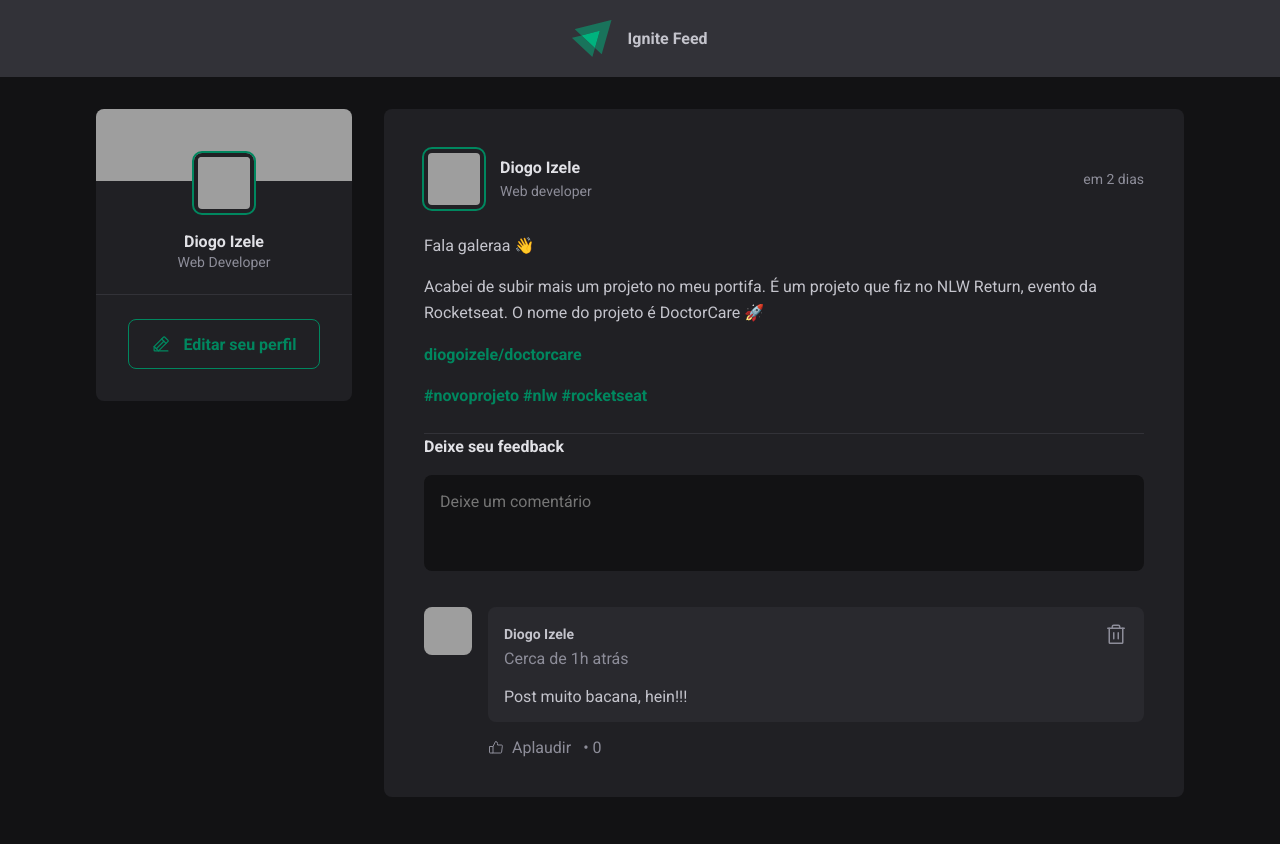
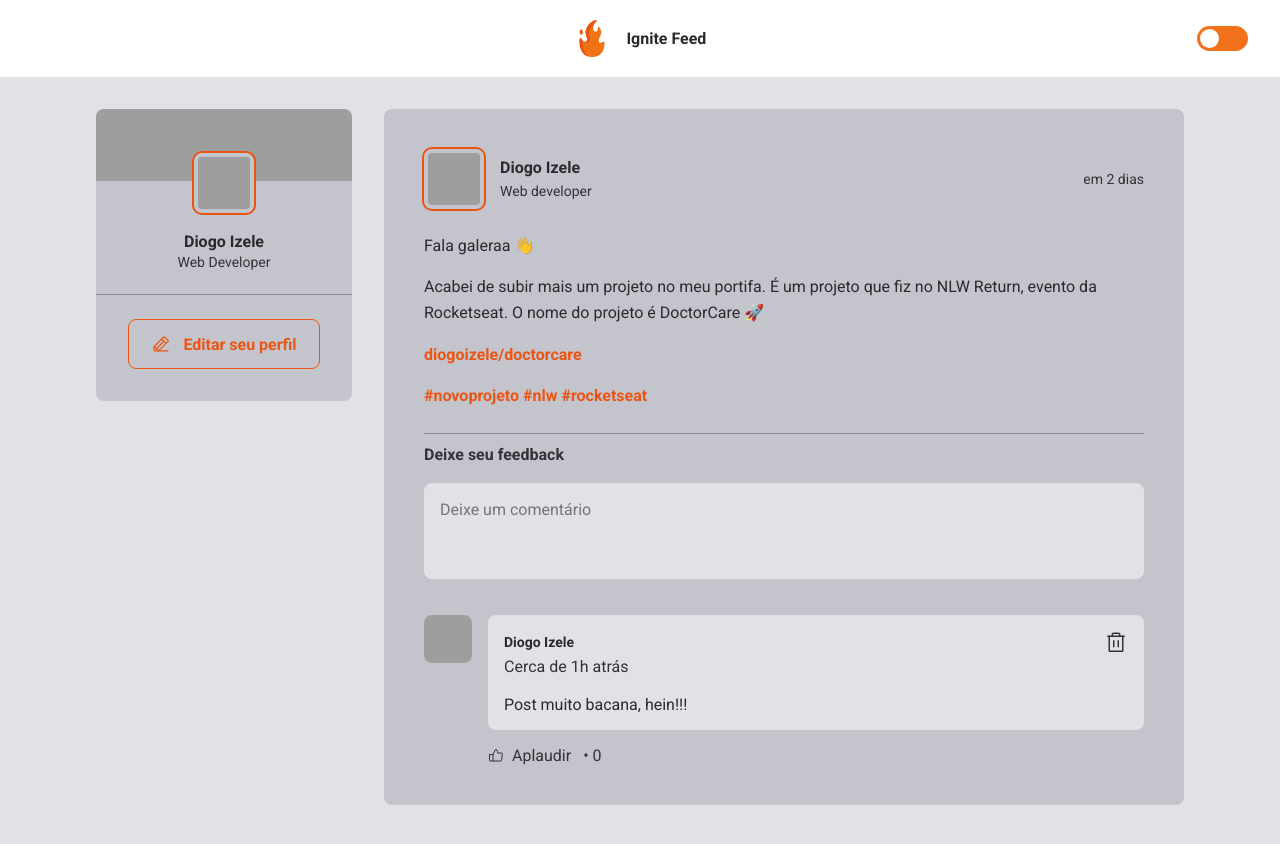
Before and after one commit to diogoizele/ignite-feed, a React (Vite) app: page / in a window 1280 px wide. Shown: the top 844 px of the page. Built offline with nearby package versions, Linux system fonts and the light colour scheme; grey boxes are pictures that could not be loaded.

Commit message:
feat(theme-mode): makes ignite-feed theme mode

```diff
--- a/src/components/avatar.module.css
+++ b/src/components/avatar.module.css
@@ -2,8 +2,8 @@
   width: calc(3rem + 12px);
   height: calc(3rem + 12px);
   border-radius: 8px;
-  border: 4px solid var(--gray-800);
-  outline: 2px solid var(--green-500);
+  border: 4px solid var(--papper-background);
+  outline: 2px solid var(--orange-500);
 }
 
 .avatarComment {
--- a/src/components/comment.module.css
+++ b/src/components/comment.module.css
@@ -5,13 +5,12 @@
   gap: 1rem;
 }
 
-
 .commentBox {
   flex: 1;
 }
 
 .commentContent {
-  background: var(--gray-700);
+  background: var(--app-background);
   border-radius: 8px;
   padding: 1rem;
 }
@@ -32,12 +31,12 @@
   display: block;
   font-size: 0.75;
   line-height: 1.6;
-  color: var(--gray-400);
+  color: var(--text-secondary);
 }
 
 .commentContent header button {
   background: transparent;
-  color: var(--gray-400);
+  color: var(--text-secondary);
   border: 0;
   cursor: pointer;
   line-height: 0;
@@ -52,7 +51,7 @@
 
 .commentContent p {
   margin-top: 1rem;
-  color: var(--gray-300);
+  color: var(--text-primary);
 }
 
 .commentBox footer {
@@ -62,7 +61,7 @@
 .commentBox footer button {
   background: transparent;
   border: 0;
-  color: var(--gray-400);
+  color: var(--text-secondary);
 
   display: flex;
   align-items: center;
@@ -75,7 +74,7 @@
 }
 
 .commentBox footer button:hover {
-  color: var(--green-300);
+  color: var(--orange-300);
 }
 
 .commentBox footer button span::before {
--- a/src/components/header.module.css
+++ b/src/components/header.module.css
@@ -1,13 +1,73 @@
 .header {
-  background-color: var(--gray-600);
+  background-color: var(--header-background);
 
   display: flex;
   justify-content: center;
   align-items: center;
   gap: 1rem;
   padding: 1.25rem 0;
+
+  position: relative;
 }
 
 .header img {
   height: 2.3rem;
 }
+
+.themeToggleContainer {
+  position: absolute;
+  right: 2rem;
+
+  display: flex;
+  align-items: center;
+  justify-content: center;
+  cursor: pointer;
+  transition: right 1s, left 1s;
+}
+
+.themeToggleLight {
+  height: 1.6rem;
+  width: 3.2rem;
+  background-color: var(--orange-300);
+
+  border-radius: 1.6rem;
+
+  transition: right 1s, left 1s;
+}
+
+.themeToggleLight::before {
+  content: "";
+  background-color: var(--white);
+  height: 1.2rem;
+  width: 1.2rem;
+
+  border-radius: 1rem;
+
+  position: absolute;
+  top: 3px;
+  left: 3px;
+  transition: right 1s, left 1s;
+}
+
+.themeToggleDark {
+  height: 1.6rem;
+  width: 3.2rem;
+  background-color: var(--orange-300);
+
+  border-radius: 1.6rem;
+  transition: right 1s, left 1s;
+}
+
+.themeToggleDark::before {
+  content: "";
+  background-color: var(--gray-800);
+  height: 1.2rem;
+  width: 1.2rem;
+
+  border-radius: 1rem;
+
+  position: absolute;
+  top: 3px;
+  right: 3px;
+  transition: right 1s, left 1s;
+}
--- a/src/components/header.tsx
+++ b/src/components/header.tsx
@@ -1,11 +1,74 @@
 import classes from "./header.module.css";
-import igniteLogo from "../assets/ignite-logo.svg";
+import igniteLogo from "../assets/ignite-logo.png";
+import { useEffect, useLayoutEffect, useState } from "react";
 
 export function Header() {
+  const [themeMode, setThemeMode] = useState<"light" | "dark">("light");
+
+  const handleToggleThemeMode = () => {
+    setThemeMode((current) => {
+      const newMode = current === "light" ? "dark" : "light";
+      localStorage.setItem(".themeMode", newMode);
+      return newMode;
+    });
+  };
+
+  useEffect(() => {
+    const mode = localStorage.getItem(".themeMode");
+    if (mode) {
+      setThemeMode(mode as "light" | "dark");
+    }
+  }, []);
+
+  useLayoutEffect(() => {
+    if (themeMode === "dark") {
+      document.documentElement.style.setProperty(
+        "--header-background",
+        "#323238"
+      );
+      document.documentElement.style.setProperty("--text-primary", "#c4c4cc");
+      document.documentElement.style.setProperty("--app-background", "#121214");
+      document.documentElement.style.setProperty(
+        "--papper-background",
+        "#202024"
+      );
+      document.documentElement.style.setProperty("--text-secondary", "#8d8d99");
+      document.documentElement.style.setProperty(
+        "--sidebar-secondary",
+        "#323238"
+      );
+    } else {
+      document.documentElement.style.setProperty("--header-background", "#fff");
+      document.documentElement.style.setProperty("--text-primary", "#29292e");
+      document.documentElement.style.setProperty("--text-secondary", "#323238");
+      document.documentElement.style.setProperty("--app-background", "#e1e1e6");
+      document.documentElement.style.setProperty(
+        "--papper-background",
+        "#c4c4cc"
+      );
+      document.documentElement.style.setProperty(
+        "--sidebar-secondary",
+        "#8d8d99"
+      );
+    }
+  }, [themeMode]);
+
   return (
     <header className={classes.header}>
       <img src={igniteLogo} alt="Logo do Ignite Feed" />
       <strong>Ignite Feed</strong>
+      <div
+        className={classes.themeToggleContainer}
+        onClick={handleToggleThemeMode}
+      >
+        <div
+          className={
+            themeMode === "light"
+              ? classes.themeToggleLight
+              : classes.themeToggleDark
+          }
+        />
+      </div>
     </header>
   );
 }
--- a/src/components/post.module.css
+++ b/src/components/post.module.css
@@ -1,5 +1,5 @@
 .post {
-  background: var(--gray-800);
+  background: var(--papper-background);
   border-radius: 8px;
   padding: 2.5rem;
 }
@@ -10,7 +10,7 @@
 
 .content {
   line-height: 1.6;
-  color: var(--gray-300);
+  color: var(--text-primary);
   margin-top: 1.5rem;
 }
 
@@ -20,12 +20,12 @@
 
 .content a {
   font-weight: bold;
-  color: var(--green-500);
+  color: var(--orange-500);
   text-decoration: none;
 }
 
 .content a:hover {
-  color: var(--green-300);
+  color: var(--orange-300);
 }
 
 .post > header {
@@ -36,7 +36,7 @@
 
 .post > header time {
   font-size: 0.875rem;
-  color: var(--gray-400);
+  color: var(--text-secondary);
 }
 
 .author {
@@ -47,14 +47,14 @@
 
 .authorInfo strong {
   display: block;
-  color: var(--gray-100);
+  color: var(--text-primary);
   line-height: 1.6;
 }
 
 .authorInfo span {
   display: block;
   font-size: 0.875rem;
-  color: var(--gray-400);
+  color: var(--text-secondary);
   line-height: 1.6;
 }
 
@@ -62,12 +62,13 @@
   width: "100%";
   margin-top: 1.5rem;
   border-top: 1.5rem;
-  border-top: 1px solid var(--gray-600);
+  border-top: 1px solid var(--sidebar-secondary);
+  padding-top: 0.5rem;
 }
 
 .commentForm > strong {
   line-height: 1.6;
-  color: var(--gray-100);
+  color: var(--text-secondary);
 }
 
 .commentForm > textarea {
@@ -75,8 +76,8 @@
   height: 6rem;
   padding: 1rem;
 
-  background: var(--gray-900);
-  color: var(--gray-100);
+  background: var(--app-background);
+  color: var(--text-primary);
   line-height: 1.4;
   margin-top: 1rem;
 
@@ -100,7 +101,7 @@
   margin-top: 1rem;
   border-radius: 8px;
   border: 0;
-  background: var(--green-500);
+  background: var(--orange-500);
   color: var(--white);
   font-weight: bold;
   cursor: pointer;
@@ -114,7 +115,7 @@
 }
 
 .commentForm button[type="submit"]:not(:disabled):hover {
-  background: var(--green-300);
+  background: var(--orange-300);
 }
 
 .commentList {
--- a/src/components/sidebar.module.css
+++ b/src/components/sidebar.module.css
@@ -1,5 +1,5 @@
 .sidebar {
-  background-color: var(--gray-800);
+  background-color: var(--papper-background);
   overflow: hidden;
   border-radius: 0.5rem;
 }
@@ -19,13 +19,13 @@
 
 .profile strong {
   margin-top: 1rem;
-  color: var(--gray-100);
+  color: var(--text-primary);
   line-height: 1.6;
 }
 
 .profile span {
   font-size: 0.875rem;
-  color: var(--gray-400);
+  color: var(--text-secondary);
 }
 
 .profile img {
@@ -33,7 +33,7 @@
 }
 
 .sidebar footer {
-  border-top: 1px solid var(--gray-600);
+  border-top: 1px solid var(--sidebar-secondary);
   margin-top: 1.5rem;
   padding: 1.5rem 2rem 2rem;
 }
@@ -41,8 +41,8 @@
 .sidebar footer a {
   width: 100%;
   background: transparent;
-  color: var(--green-500);
-  border: 1px solid var(--green-500);
+  color: var(--orange-500);
+  border: 1px solid var(--orange-500);
   border-radius: 0.5rem;
   height: 50px;
   padding: 0 1rem;
@@ -61,5 +61,5 @@
 
 .sidebar footer a:hover {
   color: var(--white);
-  background: var(--green-500);
+  background: var(--orange-500);
 }
--- a/src/global.css
+++ b/src/global.css
@@ -8,15 +8,24 @@
   --gray-800: #202024;
   --gray-900: #121214;
 
-  --green-300: #00b37e;
-  --green-500: #00875f;
+  --orange-300: #f2721c;
+  --orange-500: #ea5513;
 
-  --red-500: #f75a6b;
+  --red-500: #bc2432;
+
+  --header-background: var(--gray-600);
+  --text-primary: var(--gray-300);
+  --text-secondary: --var(--gray-400);
+
+  --app-background: var(--gray-100);
+  --papper-background: var(--white);
+
+  --sidebar-secondary: var(--gray-600);
 }
 
 :focus {
   outline: transparent;
-  box-shadow: 0 0 0 2px var(--green-500);
+  box-shadow: 0 0 0 2px var(--orange-500);
 }
 
 * {
@@ -26,8 +35,8 @@
 }
 
 body {
-  background-color: var(--gray-900);
-  color: var(--gray-300);
+  background-color: var(--app-background);
+  color: var(--text-primary);
   -webkit-font-smoothing: antialiased;
 }
 
```
